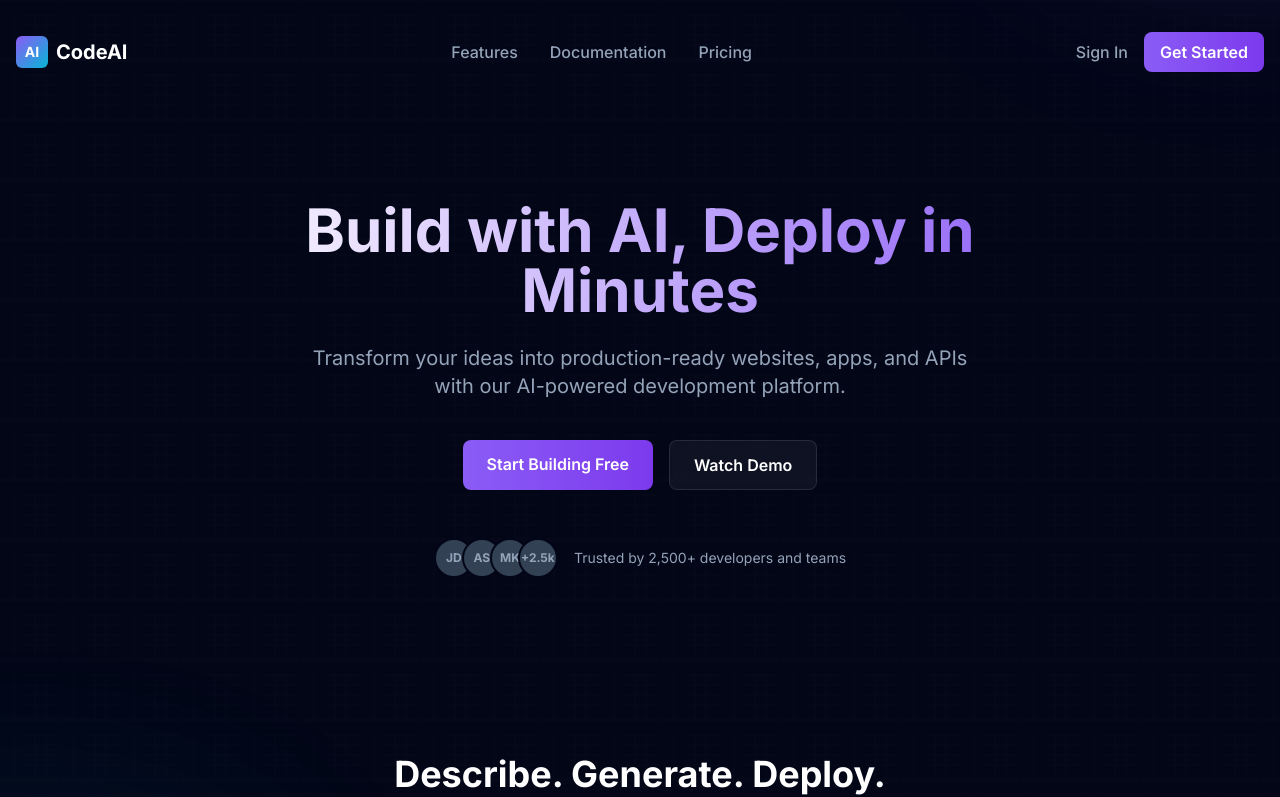
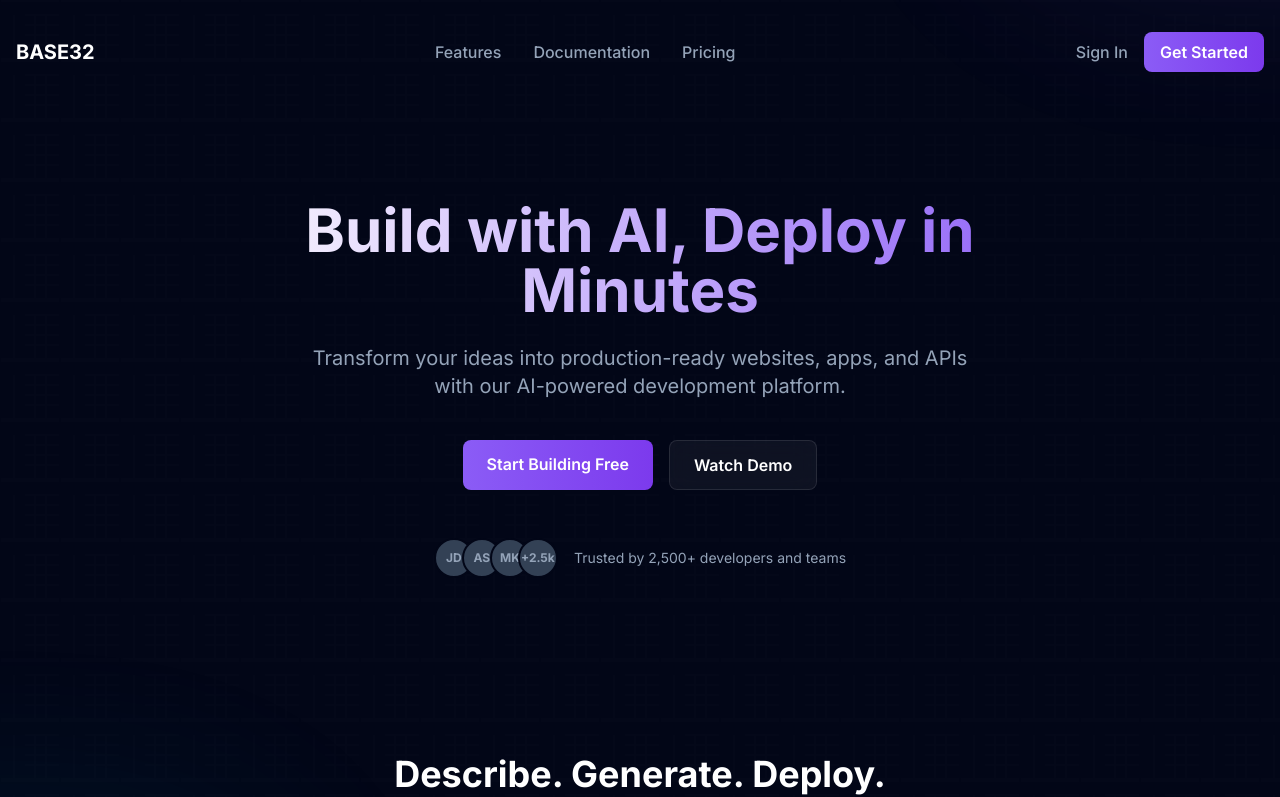
Before and after one commit to catprojects121/brainlesscat, a plain HTML site: page index.html in a window 1280 px wide. Shown: the top 797 px of the page. Drawn offline with nearby package versions, Linux system fonts and the light colour scheme.

Commit message:
Update index.html

```diff
--- a/index.html
+++ b/index.html
@@ -3,7 +3,7 @@
 <head>
     <meta charset="UTF-8">
     <meta name="viewport" content="width=device-width, initial-scale=1.0">
-    <title>CodeAI - AI-Powered Development Platform</title>
+    <title>BASE32 - AI-Powered Development Platform</title>
     <script src="https://cdn.tailwindcss.com"></script>
     <link rel="preconnect" href="https://fonts.googleapis.com">
     <link rel="preconnect" href="https://fonts.gstatic.com" crossorigin>
@@ -67,10 +67,10 @@
     <header class="container mx-auto px-4 py-6 md:py-8">
         <div class="flex justify-between items-center">
             <a href="#" class="flex items-center space-x-2">
-                <div class="w-8 h-8 rounded-md bg-gradient-to-br from-primary to-secondary flex items-center justify-center text-white font-bold text-sm">
-                    AI
-                </div>
-                <span class="text-xl font-bold">CodeAI</span>
+                <!-- <div class="w-8 h-8 rounded-md bg-gradient-to-br from-primary to-secondary flex items-center justify-center text-white font-bold text-sm">
+                    BA
+                </div> -->
+                <span class="text-xl font-bold">BASE32</span>
             </a>
 
             <nav class="hidden md:flex space-x-8">
```
